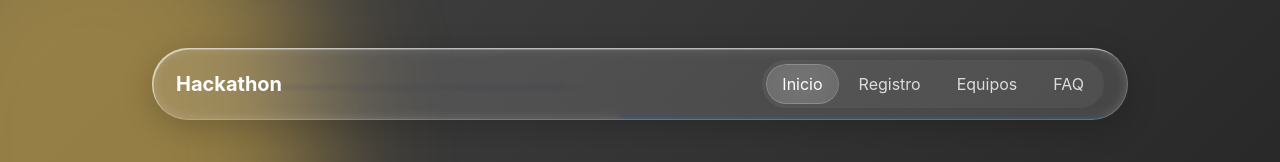
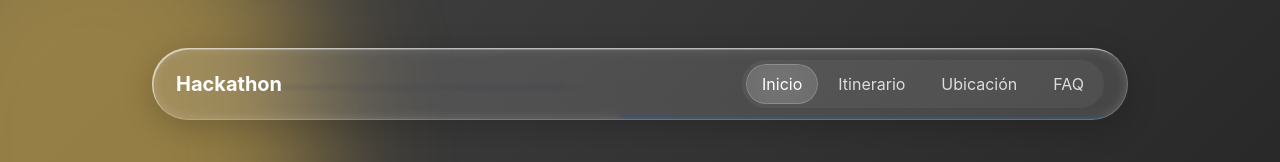
Before and after one commit to Nightmare115117/SistemaDeInscripciones-Frontend, a React (Vite) app: page / in a window 1280 px wide. Shown: the top 162 px of the page. Built offline with nearby package versions, Linux system fonts and the light colour scheme.

Commit message:
fix: fix the ids and the labels

```diff
--- a/src/components-custom/Navbar.tsx
+++ b/src/components-custom/Navbar.tsx
@@ -10,8 +10,8 @@
         const [active, setActive] = useState("inicio");
         const links = [
                         { id: "inicio", label: "Inicio" },
-                        { id: "registro", label: "Registro" },
-                        { id: "equipos", label: "Equipos" },
+                        { id: "itinerario", label: "Itinerario" },
+                        { id: "ubicacion", label: "Ubicación" },
                         { id: "faq", label: "FAQ" },];
 
     return (
```
